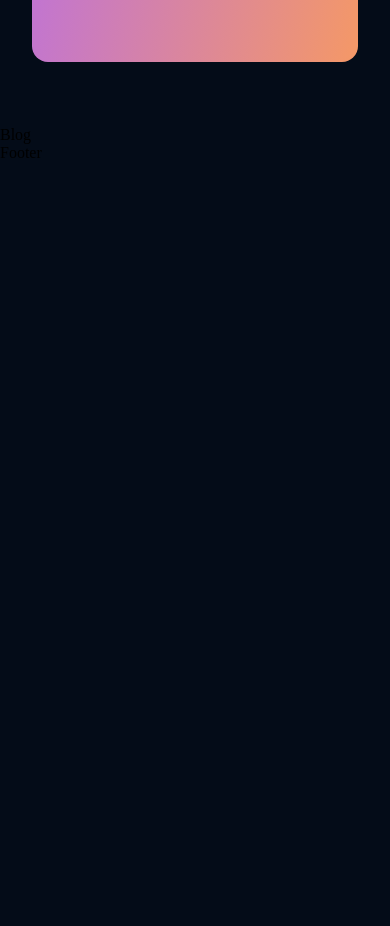
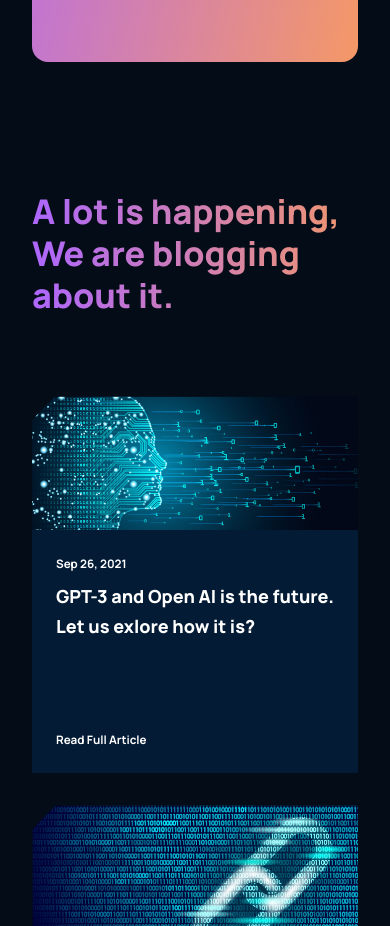
Before and after one commit to masterharsh639/GPT3AI, a React (Create React App) app: page / in a window 390 px wide. Shown: the part 4647-5573 px from the top of the page. Before the commit the page ends 4809 px from the top, so only its background shows below. Built offline with nearby package versions, Linux system fonts and the light colour scheme.

Commit message:
blog section

```diff
--- a/src/components/article/Article.jsx
+++ b/src/components/article/Article.jsx
@@ -1,10 +1,19 @@
-import React from 'react'
+import React from 'react';
 import './article.css';
 
-const Article = () => {
-  return (
-    <div>Article</div>
-  )
-}
+const Article = ({ imgUrl, date, text }) => (
+  <div className="gpt3__blog-container_article">
+    <div className="gpt3__blog-container_article-image">
+      <img src={imgUrl} alt="blog_image" />
+    </div>
+    <div className="gpt3__blog-container_article-content">
+      <div>
+        <p>{date}</p>
+        <h3>{text}</h3>
+      </div>
+      <p>Read Full Article</p>
+    </div>
+  </div>
+);
 
-export default Article
+export default Article;
--- a/src/components/article/article.css
+++ b/src/components/article/article.css
@@ -0,0 +1,60 @@
+.gpt3__blog-container_article {
+    width: 100%;
+    height: 100%;
+
+    display: flex;
+    flex-direction: column;
+    background: var(--color-footer);
+}
+
+.gpt3__blog-container_article-image {
+    width: 100%;
+    height: 100%;
+    background: var(--color-bg);
+}
+
+.gpt3__blog-container_article-image img {
+    width: 100%;
+    height: 100%;
+}
+
+.gpt3__blog-container_article-content {
+    display: flex;
+    flex-direction: column;
+    justify-content: space-between;
+
+    padding: 1rem 1.5rem;
+    height: 100%;
+}
+
+.gpt3__blog-container_article-content p {
+    font-family: var(--font-family);
+    font-size: 11.65px;
+    font-weight: 700;
+    line-height: 35px;
+
+    color: #fff;
+}
+
+.gpt3__blog-container_article-content h3 {
+    font-family: var(--font-family);
+    font-size: 25.11px;
+    font-weight: 800;
+    line-height: 30.30px;
+
+    color: #fff;
+    margin-bottom: 5rem;
+    cursor: pointer;
+}
+
+.gpt3__blog-container_article-content p:last-child {
+    cursor: pointer;
+}
+
+
+@media screen and (max-width: 550px) {
+    .gpt3__blog-container_article-content h3 {
+        font-size: 18px;
+        line-height: 25p;
+    }
+}
--- a/src/containers/blog/Blog.jsx
+++ b/src/containers/blog/Blog.jsx
@@ -1,9 +1,26 @@
-import React from 'react'
+import React from 'react';
+import Article from '../../components/article/Article';
+import { blog01, blog02, blog03, blog04, blog05 } from './imports';
 import './blog.css';
 
 const Blog = () => {
   return (
-    <div>Blog</div>
+    <div className="gpt3__blog section__padding" id="blog">
+      <div className="gpt3__blog-heading">
+        <h1 className="gradient__text">A lot is happening, <br /> We are blogging about it.</h1>
+      </div>
+      <div className="gpt3__blog-container">
+        <div className="gpt3__blog-container_groupA">
+          <Article imgUrl={blog01} date="Sep 26, 2021" text="GPT-3 and Open  AI is the future. Let us exlore how it is?" />
+        </div>
+        <div className="gpt3__blog-container_groupB">
+          <Article imgUrl={blog02} date="Sep 26, 2021" text="GPT-3 and Open  AI is the future. Let us exlore how it is?" />
+          <Article imgUrl={blog03} date="Sep 26, 2021" text="GPT-3 and Open  AI is the future. Let us exlore how it is?" />
+          <Article imgUrl={blog04} date="Sep 26, 2021" text="GPT-3 and Open  AI is the future. Let us exlore how it is?" />
+          <Article imgUrl={blog05} date="Sep 26, 2021" text="GPT-3 and Open  AI is the future. Let us exlore how it is?" />
+        </div>
+      </div>
+    </div>
   )
 }
 
--- a/src/containers/blog/blog.css
+++ b/src/containers/blog/blog.css
@@ -0,0 +1,78 @@
+.gpt3__blog {
+    display: flex;
+    flex-direction: column;
+}
+
+.gpt3__blog-heading {
+    width: 100%;
+    text-align: left;
+
+    margin-bottom: 5rem;
+}
+
+.gpt3__blog-heading h1 {
+    font-size: 62px;
+    line-height: 75px;
+    font-family: var(--font-family);
+    font-weight: 800;
+}
+
+.gpt3__blog-container {
+    display: flex;
+    flex-direction: row;
+}
+
+.gpt3__blog-container_groupA {
+    flex: 0.75;
+    margin-right: 2rem;
+}
+
+.gpt3__blog-container_groupB {
+    flex: 1;
+
+    display:grid;
+    grid-template-columns: repeat(2, 1fr);
+    grid-gap: 2rem;
+}
+
+@media screen and (max-width: 990px) {
+    .gpt3__blog-container {
+        flex-direction: column-reverse;
+    }
+
+
+    .gpt3__blog-container_groupA {
+        margin: 2rem 0;
+    }
+
+    .gpt3__blog-container_groupA .gpt3__blog-container_article  {
+       width: 48%;
+    }
+
+    .gpt3__blog-container_groupA .gpt3__blog-container_article-image {
+        height: 250px;
+    }
+}
+
+@media screen and (max-width: 700px) {
+    .gpt3__blog-container_groupB {
+        grid-template-columns: repeat(1, 1fr);
+    }
+
+    .gpt3__blog-container_groupA .gpt3__blog-container_article  {
+       width: 100%;
+    }
+
+    .gpt3__blog-heading h1 {
+        font-size: 46px;
+        line-height: 52px;
+    }
+}
+
+@media screen and (max-width: 550px) {
+    .gpt3__blog-heading h1 {
+        font-size: 34px;
+        line-height: 42px;
+    }
+
+}
--- /dev/null
+++ b/src/containers/blog/imports.js
@@ -0,0 +1,13 @@
+import blog01 from '../../assets/blog01.png';
+import blog02 from '../../assets/blog02.png';
+import blog03 from '../../assets/blog03.png';
+import blog04 from '../../assets/blog04.png';
+import blog05 from '../../assets/blog05.png';
+
+export {
+  blog01,
+  blog02,
+  blog03,
+  blog04,
+  blog05,
+};
```
